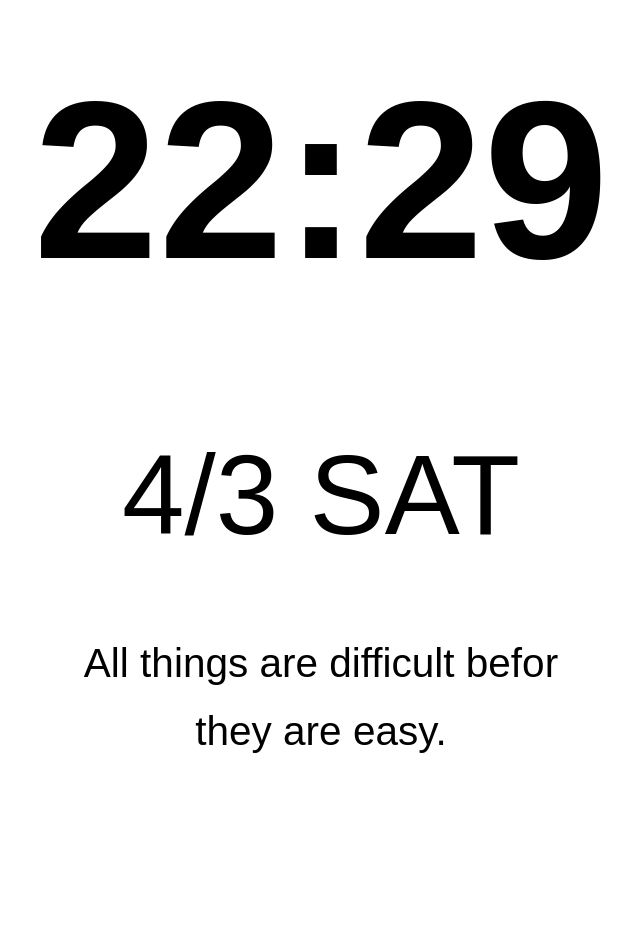
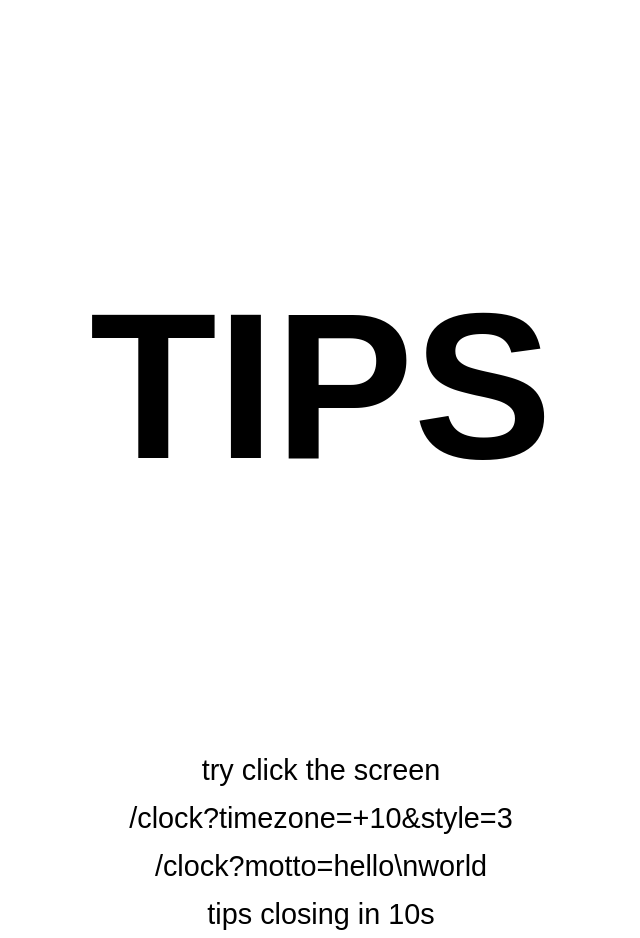
Before and after one commit to xfangfang/xfangfang.github.io, a Jekyll site: the page built from pages/kindle-clock.html, in a window 1280 px wide. Shown: the whole page, without its empty margins (319-959 px from the left). Built offline with Jekyll 4.4.1, drawn with Linux system fonts in a browser that asks for light colours; some web fonts are replaced; comment, search, counter and statistics services are not loaded; before the commit the page ends 900 px from its top, so only the background shows below that; some of the changed lines change nothing that is shown.

Commit message:
Add tips && fix bug

```diff
--- a/pages/kindle-clock.html
+++ b/pages/kindle-clock.html
@@ -28,8 +28,12 @@ permalink: /clock/
         transform: rotate(270deg);
       }
       /* style 4: zen mode */
-      .style-zen #date{
+      .style-remove-date #date{
         display: none;
+      }
+      .style-remove-tips{
+        display: none;
+        background: #ffffff;
       }
     </style>
     <style>
@@ -70,18 +74,40 @@ permalink: /clock/
         a {
           display: none;
         }
+        #tips {
+          height: 100%;
+          text-align: center;
+          font-size: 1.8rem;
+          line-height: 3rem;
+          position: absolute;
+          width: 100%;
+          margin:0 auto;
+          font-family: 'Julius Sans One', sans-serif;
+        }
+        #tips-title {
+          font-size: 13rem;
+          line-height: 13rem;
+          margin-top: 22%;
+          font-weight: 700;
+        }
+        #tips-content {
+          margin-top: 20%;
+        }
     </style>
 </head>
 
-<body>
-
-    <div class="page style-0" id="page" >
+<body scroll="no">
+    <div class="tips style-remove-tips" id="tips">
+      <div class="tips-title" id="tips-title"></div>
+      <div class="tips-content" id="tips-content"></div>
+    </div>
+    <div class="page" id="page" >
       <div class="time" id="time" onclick="changeStyle()"></div>
       <div class="date" id="date" onclick="clock_toggle()"></div>
       <div class="motto" id="motto" onclick="setMotto()"></div>
     </div>
 
-
+    <script type="text/javascript" src="http://s9.cnzz.com/z_stat.php?id=1279802450&web_id=1279802450"></script>
     <script>
       var last_time;
       var last_flash;
@@ -94,11 +120,15 @@ permalink: /clock/
       var zenmode_time;
       var zenmode_relax_time;
       var zenmode_interval_id;
-      var zenmode_relax_interval_id
+      var zenmode_relax_interval_id;
+      var zenmode_totaltime = 0;
       const timeDiv = document.getElementById("time");
       const dateDiv = document.getElementById("date");
       const pageDiv = document.getElementById("page");
       const mottoDiv = document.getElementById("motto");
+      const tipsDiv = document.getElementById("tips");
+      const tipsTitleDiv = document.getElementById("tips-title");
+      const tipsContentDiv = document.getElementById("tips-content");
       const halt = "HALT";
       const zenTime = 25;
       const zenRelaxTime = 5;
@@ -110,6 +140,7 @@ permalink: /clock/
         }else{
           clock_start();
         }
+        _czc.push(["_trackEvent","kindle","halt_change",clock_running,"data"]);
       }
 
       function clock_start(){
@@ -137,52 +168,74 @@ permalink: /clock/
         mottoDiv.style.height = base*mottoHeight+"px";
       }
 
+      function setPage(width, height, top, left) {
+        pageDiv.style.width = width+"px";
+        pageDiv.style.height = height+"px";
+        pageDiv.style.top = top+"px";
+        pageDiv.style.left = left+"px";
+      }
 
-      function zenModeToggle(){
-        if(zenmode_running == false){
+      function zenModeStart(){
         console.log("zen start")
+        if(zenmode_running) return;
         zenmode_time = zenTime;
         updateZenTime();
         clearInterval(zenmode_interval_id);
         clearInterval(zenmode_relax_interval_id);
         zenmode_interval_id = setInterval("updateZenTime()", TIME_INTE);
         zenmode_running = true;
-        } else {
+      }
+
+      function zenModeStop(){
         console.log("zen done")
         zenmode_running = false;
         clearInterval(zenmode_interval_id);
         clearInterval(zenmode_relax_interval_id);
         setMotto();
-          timeDiv.innerHTML = halt;
+        if(zenmode_totaltime > 0){
+          _czc.push(["_trackEvent","kindle","zenmode_totaltime",zenmode_totaltime,"zen"])
+        }
+      }
+
+      function zenModeToggle(){
+        if(zenmode_running == false){
+          zenModeStart();
+        } else {
+          zenModeStop();
         }
       }
 
       function updateZenTime(){
         timeDiv.innerHTML = zenmode_time;
         if(zenmode_time == 0){
+          console.log("zenmode:relax")
           zenmode_relax_time = zenRelaxTime;
           flash();
           updateZenRelaxTime();
           clearInterval(zenmode_relax_interval_id);
           clearInterval(zenmode_interval_id);
           zenmode_relax_interval_id = setInterval("updateZenRelaxTime()", TIME_INTE);
-        }
+        } else {
           setMotto("ZEN MODE: CONCENTRATE");
           zenmode_time--;
+          zenmode_totaltime++;
+        }
       }
 
       function updateZenRelaxTime(){
         timeDiv.innerHTML = zenmode_relax_time;
         if(zenmode_relax_time == 0){
+          console.log("zenmode concentrate")
           zenmode_time = zenTime;
           flash();
           updateZenTime();
           clearInterval(zenmode_relax_interval_id);
           clearInterval(zenmode_interval_id);
           zenmode_interval_id = setInterval("updateZenTime()", TIME_INTE);
-        }
+        } else {
           setMotto("ZEN MODE: RELAX");
           zenmode_relax_time--;
+        }
       }
 
       function changeStyle() {
@@ -190,45 +243,62 @@ permalink: /clock/
         var clientWidth = document.documentElement.clientWidth;
         switch (style) {
           case 1:
-            pageDiv.classList.add('style-remove-motto');
-            pageDiv.style.left = 0;
+          case "1":
+            pageDiv.classList.remove('style-smaller-motto');
+            mottoDiv.hidden = true;
             setWidgetHeight(clientHeight, 0.7, 0.3, 0);
             style++;
             break;
           case 2:
-            pageDiv.classList.add('style-rotate90');
+          case "2":
+            pageDiv.classList.add('style-rotate270');
             pageDiv.classList.add('style-larger-time')
-            pageDiv.style.left = -((clientHeight - clientWidth) / 2)+'px';
+            mottoDiv.hidden = true;
             setWidgetHeight(clientWidth, 0.7, 0.3, 0);
+            var bais = (clientHeight - clientWidth) / 2;
+            setPage(clientHeight, clientWidth, bais, -bais);
             style++;
             break;
-          // case 3:
-          //   pageDiv.classList.remove('style-rotate90');
-          //   pageDiv.classList.add('style-rotate270');
-          //   pageDiv.style.left = ((clientHeight - clientWidth) / 2)+'px';
-          //   style++;
-          //   break;
           case 3:
+          case "3":
+            pageDiv.classList.remove('style-rotate270');
+            pageDiv.classList.add('style-larger-time')
+            pageDiv.classList.add('style-rotate90');
+            mottoDiv.hidden = true;
+            setWidgetHeight(clientWidth, 0.7, 0.3, 0);
+            var bais = (clientHeight - clientWidth) / 2;
+            setPage(clientHeight, clientWidth, bais, -bais);
+            style = 9;
+            break;
+          case 9:
+            pageDiv.style.left = "0px";
+            pageDiv.style.top = "0px";
+            showTips("ZEN", "concentrate 25min and relax 5min", 5000);
+            clock_stop();
             pageDiv.classList.remove('style-rotate90');
-            pageDiv.classList.remove('style-remove-motto');
-            pageDiv.classList.remove('style-rotate270');
-            pageDiv.classList.remove('style-larger-time');
-            pageDiv.classList.add('style-zen');
-            setWidgetHeight(clientHeight, 0.7, 0, 0.3)
-            pageDiv.style.left = 0;
-            style++;
-            clock_stop();
-            zenModeToggle();
+            setTimeout("style = 4;changeStyle();",1000);
             break;
           case 4:
-            zenModeToggle();
-            pageDiv.classList.remove('style-zen');
+          case "4":
+            mottoDiv.hidden = false;
+            dateDiv.hidden = true;
+            setWidgetHeight(clientHeight, 0.7, 0, 0.3);
+            setPage(clientWidth, clientHeight, 0, 0);
+            clock_stop();
+            zenModeStart();
+            style++;
+            break;
+          case 5:
+          case "5":
+            zenModeStop();
+            pageDiv.classList.remove('style-larger-time');
+            dateDiv.hidden = false;
           default:
             setWidgetHeight(clientHeight, 0.4, 0.3, 0.3)
-            pageDiv.style.left = 0;
             style = 1;
             clock_start();
         }
+        _czc.push(["_trackEvent","kindle","style_change",style,"time"])
       }
 
       function fontSizeAutoChange(){
@@ -268,8 +338,7 @@ permalink: /clock/
 
       function flash() {
         document.body.style.backgroundColor = '#000';
-        pageDiv.classList.add('flash');
-        setTimeout("page.classList.remove('flash');document.body.style.backgroundColor = '#FFF';",1000)
+        setTimeout("document.body.style.backgroundColor = '#FFF';",1000)
       }
 
       String.prototype.replaceAll = function(targetStr, newStr) {
@@ -278,6 +347,15 @@ permalink: /clock/
           sourceStr = sourceStr.replace(targetStr, newStr)
         }
         return sourceStr
+      }
+
+      function showTips(title, content, time) {
+        tipsTitleDiv.innerHTML = title;
+        content = content.replaceAll("\n","<br/>");
+        tipsContentDiv.innerHTML = content;
+        pageDiv.style.display = "none"
+        tipsDiv.classList.remove('style-remove-tips');
+        setTimeout("pageDiv.style.display = 'block'; tipsDiv.classList.add('style-remove-tips');",time);
       }
 
       function setMotto(text) {
@@ -295,7 +373,7 @@ permalink: /clock/
         if(!text){
           text = motto
           if(motto == ""){
-            var index = Math.round((Math.random()*motto_list.length));
+            var index = Math.floor((Math.random()*motto_list.length));
             text = motto_list[index];
           }
         }
@@ -304,14 +382,22 @@ permalink: /clock/
         mottoDiv.innerHTML = text;
       }
 
+      flash();
+      motto = getQueryVariable("motto") ? getQueryVariable("motto") : ""
+      setMotto();
       timezone = getQueryVariable("timezone") ? getQueryVariable("timezone") : 8
+      style = getQueryVariable("style") ? getQueryVariable("style") : 0
+      if(style != 0){
+        _czc.push(["_trackEvent","kindle","style_default",style,"time"])
+      } else {
+        showTips("TIPS","try click the screen\n/clock?timezone=+10&style=3\n/clock?motto=hello\\nworld\ntips closing in 10s",10000);
+      }
+      clock_start();
       changeStyle();
       fontSizeAutoChange();
       window.onresize=fontSizeAutoChange;
-      motto = getQueryVariable("motto") ? getQueryVariable("motto") : ""
-      setMotto()
+      _czc.push(["_trackEvent","kindle","timezone",timezone,"zen"])
 
     </script>
-    <script type="text/javascript" src="https://s9.cnzz.com/z_stat.php?id=1279802450&web_id=1279802450"></script>
 </body>
 </html>
```
Lines whose indentation alone changed are shown as unchanged.
